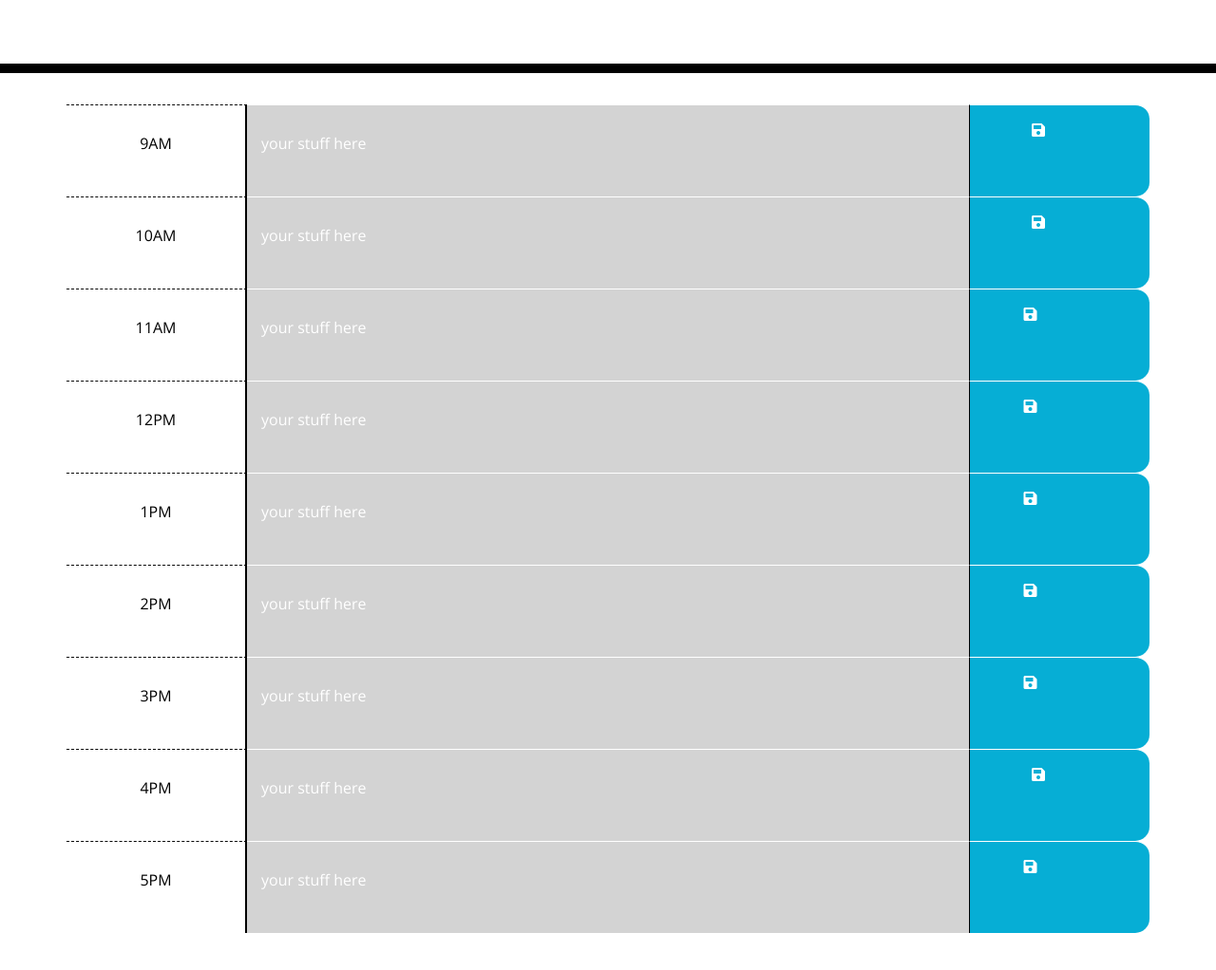
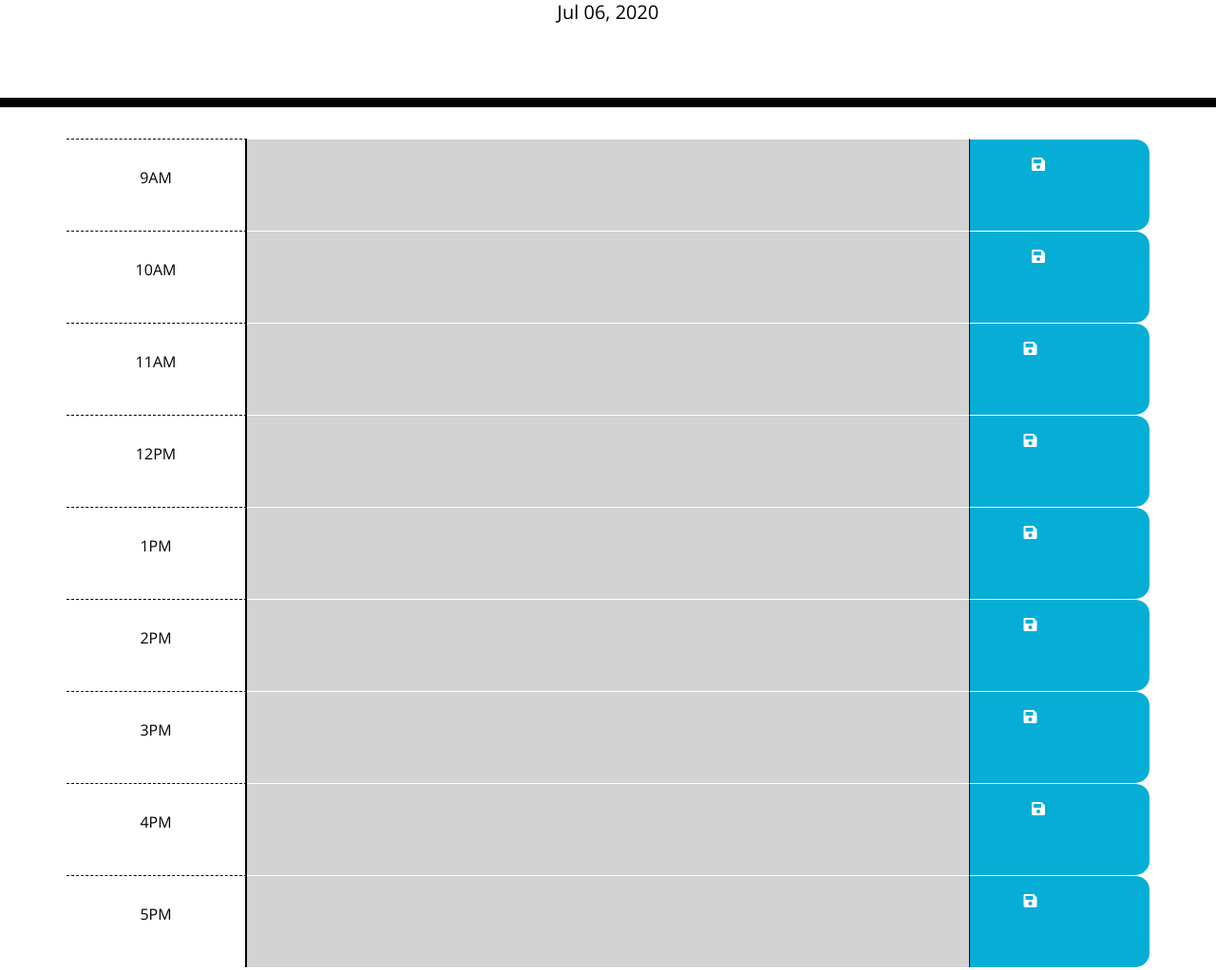
Before and after one commit to KRAY306090/workday-scheduler, a plain HTML site: page index.html in a window 1280 px wide. Shown: the part 191-1213 px from the top of the page at 95% size. Before the commit the page ends 1177 px from the top, so only its background shows below. Drawn offline with nearby package versions, Linux system fonts and the light colour scheme.

Commit message:
moment.js time added

```diff
--- /dev/null
+++ b/assets/js/script.js
@@ -0,0 +1,2 @@
+var now = moment().format("MMM DD, YYYY");
+$("#currentDay").text(now);
--- a/index.html
+++ b/index.html
@@ -35,7 +35,7 @@
           <p class="time-block">9AM</p>
         </div>
         <div class="col-8 past">
-          <p class="description">your stuff here</p>
+          <p class="description"></p>
         </div>
         <div class="col-2 saveBtn">
             <i class="fas fa-save"></i>
@@ -45,7 +45,7 @@
           <p class="time-block">10AM</p>
         </div>
         <div class="col-8 past">
-          <p class="description">your stuff here</p>
+          <p class="description"></p>
         </div>
         <div class="col-2 saveBtn">
             <i class="fas fa-save"></i>
@@ -55,7 +55,7 @@
           <p class="time-block">11AM</p>
         </div>
         <div class="col-8 past">
-          <p class="description">your stuff here</p>
+          <p class="description"></p>
         </div>
         <div class="col-2 saveBtn">
           <i class="fas fa-save"></i>
@@ -65,7 +65,7 @@
           <p class="time-block">12PM</p>
         </div>
         <div class="col-8 past">
-          <p class="description">your stuff here</p>
+          <p class="description"></p>
         </div>
         <div class="col-2 saveBtn">
           <i class="fas fa-save"></i>
@@ -75,7 +75,7 @@
           <p class="time-block">1PM</p>
         </div>
         <div class="col-8 past">
-          <p class="description">your stuff here</p>
+          <p class="description"></p>
         </div>
         <div class="col-2 saveBtn">
           <i class="fas fa-save"></i>
@@ -85,7 +85,7 @@
           <p class="time-block">2PM</p>
         </div>
         <div class="col-8 past">
-          <p class="description">your stuff here</p>
+          <p class="description"></p>
         </div>
         <div class="col-2 saveBtn">
           <i class="fas fa-save"></i>
@@ -95,7 +95,7 @@
           <p class="time-block">3PM</p>
         </div>
         <div class="col-8 past">
-          <p class="description">your stuff here</p>
+          <p class="description"></p>
         </div>
         <div class="col-2 saveBtn">
           <i class="fas fa-save"></i>
@@ -105,7 +105,7 @@
           <p class="time-block">4PM</p>
         </div>
         <div class="col-8 past">
-          <p class="description">your stuff here</p>
+          <p class="description"></p>
         </div>
         <div class="col-2 saveBtn">
             <i class="fas fa-save"></i>
@@ -115,7 +115,7 @@
           <p class="time-block">5PM</p>
         </div>
         <div class="col-8 past">
-          <p class="description">your stuff here</p>
+          <p class="description"></p>
         </div>
         <div class="col-2 saveBtn">
           <i class="fas fa-save"></i>
@@ -123,8 +123,10 @@
         <div class="w-100"></div>
       </div>
     </div>
-
     <script src="https://code.jquery.com/jquery-3.4.1.min.js"></script>
     <script src="https://cdnjs.cloudflare.com/ajax/libs/moment.js/2.24.0/moment.min.js"></script>
+    <script src="assets/js/script.js"></script>
+
+
   </body>
 </html>
```
Also changed, not shown: 1 other file.
